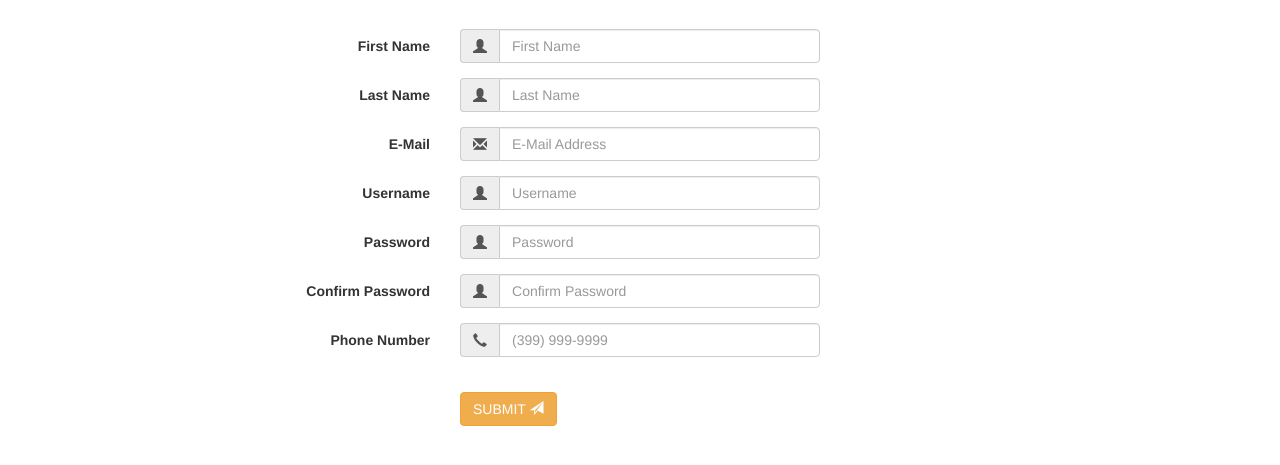
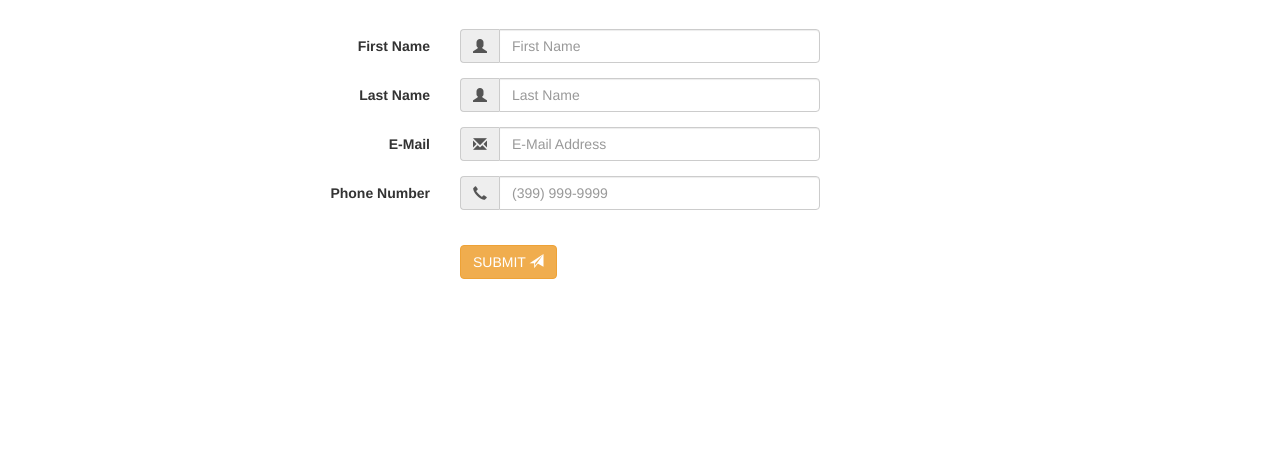
Before and after one commit to michael-demo/domain, a plain HTML site: page index.html in a window 1280 px wide. Shown: the part 75-540 px from the top of the page. Drawn offline with nearby package versions, Linux system fonts and the light colour scheme.

Commit message:
Update index.html

```diff
--- a/index.html
+++ b/index.html
@@ -152,44 +152,6 @@
 <!-- Text input-->
 
 <div class="form-group">
-  <label class="col-md-4 control-label">Username</label>
-  <div class="col-md-4 inputGroupContainer">
-  <div class="input-group">
-  <span class="input-group-addon"><i class="glyphicon glyphicon-user"></i></span>
-  <input id="username" name="user_name" placeholder="Username" class="form-control"  type="text">
-    </div>
-  </div>
-</div>
-
-<!-- Text input-->
-
-<div class="form-group">
-  <label class="col-md-4 control-label" >Password</label>
-    <div class="col-md-4 inputGroupContainer">
-    <div class="input-group">
-  <span class="input-group-addon"><i class="glyphicon glyphicon-user"></i></span>
-  <input id="user_password" name="user_password" placeholder="Password" class="form-control"  type="password">
-    </div>
-  </div>
-</div>
-
-<!-- Text input-->
-
-<div class="form-group">
-  <label class="col-md-4 control-label" >Confirm Password</label>
-    <div class="col-md-4 inputGroupContainer">
-    <div class="input-group">
-  <span class="input-group-addon"><i class="glyphicon glyphicon-user"></i></span>
-  <input id="confirm_password" name="confirm_password" placeholder="Confirm Password" class="form-control"  type="password">
-    </div>
-  </div>
-</div>
-
-
-
-<!-- Text input-->
-
-<div class="form-group">
   <label class="col-md-4 control-label">Phone Number</label>
     <div class="col-md-4 inputGroupContainer">
     <div class="input-group">
@@ -198,9 +160,6 @@
     </div>
   </div>
 </div>
-
-<!-- Select Basic -->
-
 
 <!-- Button -->
 <div class="form-group">
```
